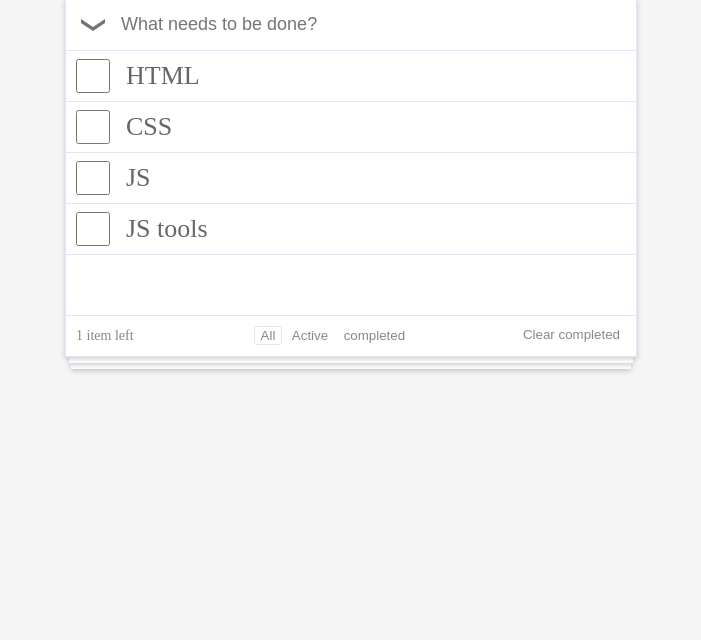
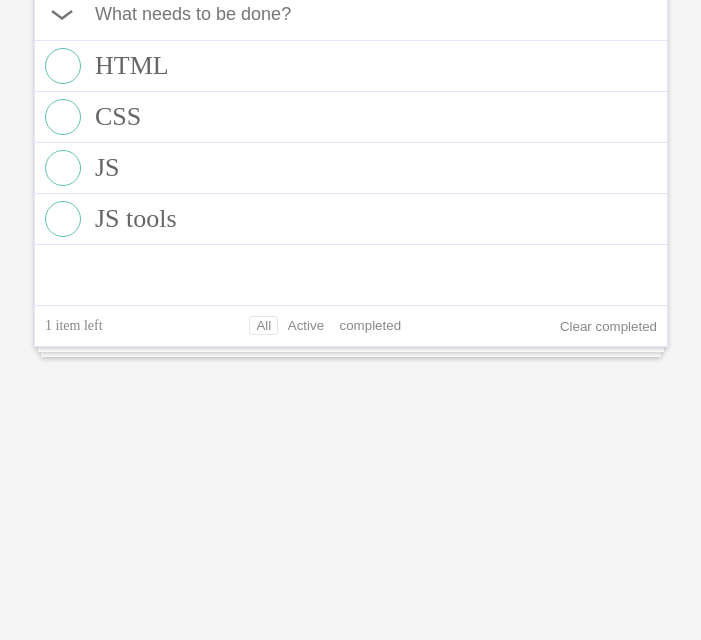
Before and after one commit to ok-technopolis/Bolsun_Stanislav, a plain HTML site: page index.html in a window 1280 px wide. Shown: the part 160-800 px from the top of the page, without its empty margins (289-990 px from the left). Drawn offline with Linux system fonts and the light colour scheme.

Commit message:
fix css hw

```diff
--- a/index.html
+++ b/index.html
@@ -18,25 +18,41 @@
 
 		<div class="todos-list">
 			<div class="todo-item">
-				<input type="checkbox" class="todo-item_mark" aria-label="Mark as completed"/>
+				<div class="input-checkbox">
+					<input type="checkbox" class="input-checkbox_target" aria-label="Mark as completed"/>
+					<div class="input-checkbox_visual"></div>
+				</div>
+
 				<div contenteditable="true" class="todo-item_text">HTML</div>
 				<button class="todo-item_remove" aria-label="Remove todo"></button>
 			</div>
 
 			<div class="todo-item __ready">
-				<input type="checkbox" class="todo-item_mark __finished-task" aria-label="Mark as completed"/>
+				<div class="input-checkbox">
+					<input type="checkbox" class="input-checkbox_target" aria-label="Mark as completed"/>
+					<div class="input-checkbox_visual"></div>
+				</div>
+
 				<div contenteditable="true" class="todo-item_text">CSS</div>
 				<button class="todo-item_remove" aria-label="Remove todo"></button>
 			</div>
 
 			<div class="todo-item">
-				<input type="checkbox" class="todo-item_mark" aria-label="Mark as completed"/>
+				<div class="input-checkbox">
+					<input type="checkbox" class="input-checkbox_target" aria-label="Mark as completed"/>
+					<div class="input-checkbox_visual"></div>
+				</div>
+
 				<div contenteditable="true" class="todo-item_text">JS</div>
 				<button class="todo-item_remove" aria-label="Remove todo"></button>
 			</div>
 
 			<div class="todo-item">
-				<input type="checkbox" class="todo-item_mark" aria-label="Mark as completed"/>
+				<div class="input-checkbox">
+					<input type="checkbox" class="input-checkbox_target" aria-label="Mark as completed"/>
+					<div class="input-checkbox_visual"></div>
+				</div>
+
 				<div contenteditable="true" class="todo-item_text">JS tools</div>
 				<button class="todo-item_remove" aria-label="Remove todo"></button>
 			</div>
--- a/styles/base/button/filter-button/tasks-clear-completed/clear-task-button.css
+++ b/styles/base/button/filter-button/tasks-clear-completed/clear-task-button.css
@@ -1,10 +1,11 @@
 .todos-actions-bar_clear-completed {
-	float: right;
+	/* float: right; */
 	border: none;
 	background-color: inherit;
 	color: #888888;
-	margin-top: 10px;
-	margin-right: 10px;
+	padding-right: 10px;
+	/* margin-top: 10px; */
+	/* margin-right: 10px; */
 	outline: none;
 	cursor: pointer;
 }
--- a/styles/base/button/filter-button/tasks-filters/filter-button.css
+++ b/styles/base/button/filter-button/tasks-filters/filter-button.css
@@ -5,3 +5,13 @@
 	outline: none;
 	cursor: pointer;
 }
+
+.todos-filter:hover {
+	border: 1px solid #e6e6e6;
+	border-radius: 3px;
+}
+
+.__active {
+	border: 1px solid #e6e6e6;
+	border-radius: 3px;
+}
--- a/styles/base/button/input-add-button/select-all-button.css
+++ b/styles/base/button/input-add-button/select-all-button.css
@@ -1,9 +1,11 @@
 .todo-add_select-all {
-	margin-left: 15px;
-	background:url('../../../../images/select-all.png');
+	margin-left: 7px;
+	position: relative;
+	top: 2px;
+	background:url('../../../../images/arrow.svg');
 	background-repeat: no-repeat;
-	height: 12px;
-	width: 24px;
+	height: 24px;
+	width: 34px;
 	border: none;
 	vertical-align: center;
 	outline: none;
--- /dev/null
+++ b/styles/base/checkbox/checkbox-task.css
@@ -0,0 +1,33 @@
+.input-checkbox {
+    position: relative;
+    width: 45px;
+    height: 45px;
+    float: left;
+    margin-top: 2px;
+    margin-left: 5px;
+}
+
+.input-checkbox_target {
+    opacity: 0;
+    position: absolute;
+    top: -3px;
+    left: -3px;
+    width: 100%;
+    height: 100%;
+    z-index: 1;
+}
+
+.input-checkbox_visual {
+    position: absolute;
+    top: 10%;
+    right: 10%;
+    bottom: 10%;
+    left: 10%;
+    border-radius: 50%;
+    border: 1px solid #5dc2af;
+}
+
+.input-checkbox_target:checked ~ .input-checkbox_visual  {
+    background:url('../../../images/selected.svg') no-repeat;
+    background-position: center;
+}
--- a/styles/base/input/add-task-input/add-task-input.css
+++ b/styles/base/input/add-task-input/add-task-input.css
@@ -1,10 +1,10 @@
 .todo-add_input {
 	font-size: 18px;
+	padding-left: 5px;
 	font-family: arial;
 	margin-left: 10px;
 	color: #a9a9a9;
 	border: none;
-	width: 200px;
+	width: 60%;
 	outline: none;
-	width: 500px;
 }
--- a/styles/base/input/edit-task-input/edit-task-input.css
+++ b/styles/base/input/edit-task-input/edit-task-input.css
@@ -1,9 +1,9 @@
 .todo-item_text {
-	width: 480px;
+	width: 85%;
 	float: left;
 	font-size: 26px;
 	color: #666666;
 	margin-top: 10px;
-	margin-left: 60px;
+	margin-left: 10px;
 	outline: none;
 }
--- a/styles/project/blocks/action-bar/actions-bar-block.css
+++ b/styles/project/blocks/action-bar/actions-bar-block.css
@@ -2,7 +2,9 @@
 	border-top: 1px solid #E3E3FF;
 	margin-top: 60px;
 	font-size: 14px;
-	height: 40px;
+	min-height: 40px;
 	line-height: 40px;
-	vertical-align: center;
+	display: flex;
+	justify-content: space-between;
+	width: 100%;
 }
--- a/styles/project/blocks/action-bar/todo-filters-inner/todo-filters-block.css
+++ b/styles/project/blocks/action-bar/todo-filters-inner/todo-filters-block.css
@@ -1,4 +1,4 @@
 .todos-filters {
-	float: left;
-	margin-left: 120px;
+	/* float: left; */
+	/* margin-left: 120px; */
 }
--- a/styles/project/blocks/add-block/add-block.css
+++ b/styles/project/blocks/add-block/add-block.css
@@ -1,5 +1,5 @@
 .todos-add {
-	height: 50px;
+	min-height: 50px;
 	line-height: 50px;
 	border-bottom: 1px solid #E3E3FF;
 }
--- a/styles/project/blocks/main-block/main-block.css
+++ b/styles/project/blocks/main-block/main-block.css
@@ -1,6 +1,6 @@
 .todos-main {
-	width: 570px;
-	margin: -40px auto;
+	width: 50%;
+	margin:-50px auto;
 	background-color: #ffffff;
 	border: 1px solid #E3E3FF;
 	box-shadow: 0 2px 5px 0 rgba(0, 0, 0, 0.2);
--- a/styles/project/stages/first-stage.css
+++ b/styles/project/stages/first-stage.css
@@ -1,8 +1,8 @@
 .first-stage {
-	width: 564px;
+	width: 49.5%;
 	height: 6px;
 	background-color: #ffffff;
-	margin: 40px auto;
+	margin: 49px auto;
 	z-index: 1;
 	box-shadow: 0 2px 5px 0 rgba(0, 0, 0, 0.2);
 	position: relative;
--- a/styles/project/stages/second-stage.css
+++ b/styles/project/stages/second-stage.css
@@ -1,8 +1,8 @@
 .second-stage {
-	width: 560px;
+	width: 49%;
 	height: 6px;
 	background-color: #ffffff;
-	margin: -40px auto;
+	margin: -50px auto;
 	z-index: 0;
 	box-shadow: 0 2px 5px 0 rgba(0, 0, 0, 0.2);
 	position: relative;
--- a/styles/project/text/header/text-header.css
+++ b/styles/project/text/header/text-header.css
@@ -1,5 +1,7 @@
 .todos-title {
 	font-family: arial;
+	font-weight: 100;
 	color: #ebd9d9;
-	font-size: 80px;
+	/* font-size: 80px; */
+	font-size: 5em;
 }
--- a/styles/project/text/item-left-filter/filter-item-left.css
+++ b/styles/project/text/item-left-filter/filter-item-left.css
@@ -1,5 +1,6 @@
 .todos-actions-bar_counter {
-	float: left;
-	margin-left: 10px;
+	/* float: left;
+	margin-left: 10px; */
+	padding-left: 10px;
 	color: #888888;
 }
--- a/styles/style.css
+++ b/styles/style.css
@@ -7,7 +7,7 @@
 @import "./base/input/edit-task-input/edit-task-input.css" screen;
 @import "./base/checkbox/task-checkbox.css" screen;
 @import "./base/checkbox/finished-task-checkbox.css" screen;
-
+@import "./base/checkbox/checkbox-task.css" screen;
 
 @import "./project/blocks/action-bar/actions-bar-block.css" screen;
 @import "./project/blocks/action-bar/todo-filters-inner/todo-filters-block.css" screen;
@@ -20,5 +20,4 @@
 @import "./project/text/item-left-filter/filter-item-left.css" screen;
 @import "./project/todo-item/todo-item.css" screen;
 
-
 @import "./base/default.css" screen;
```
Also changed, not shown: images/arrow.svg (added), images/selected.svg (added).
